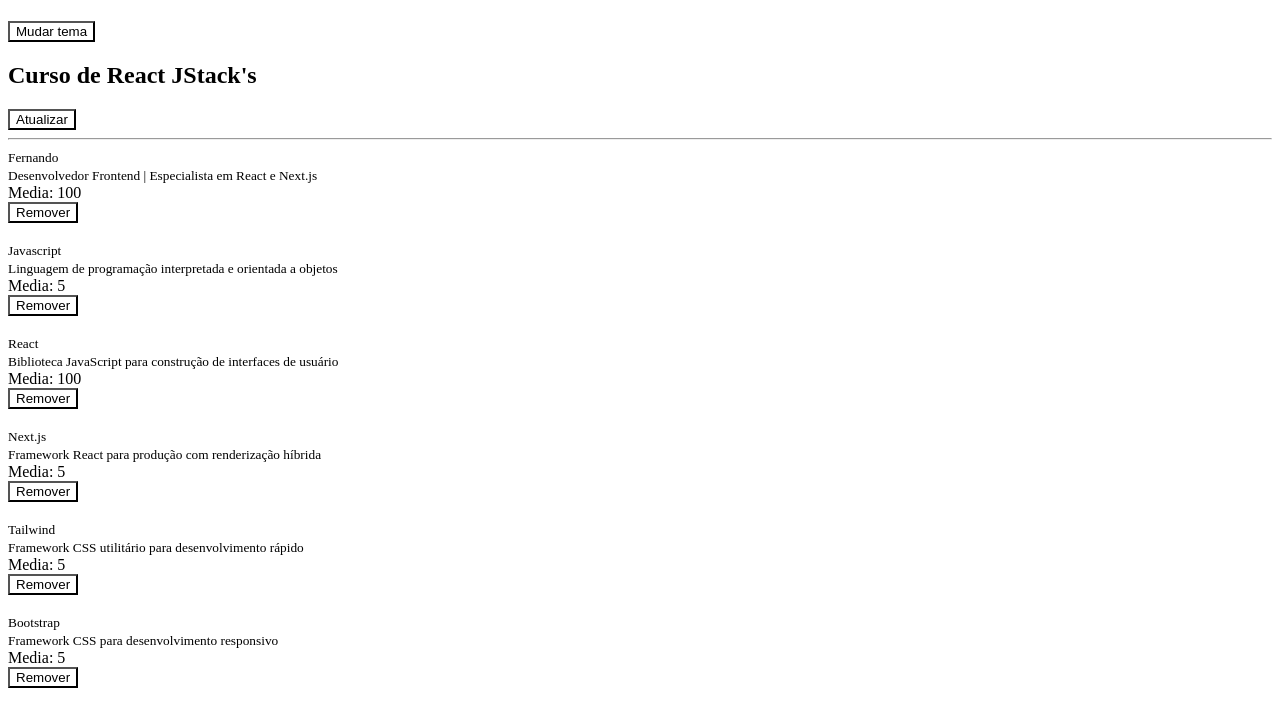
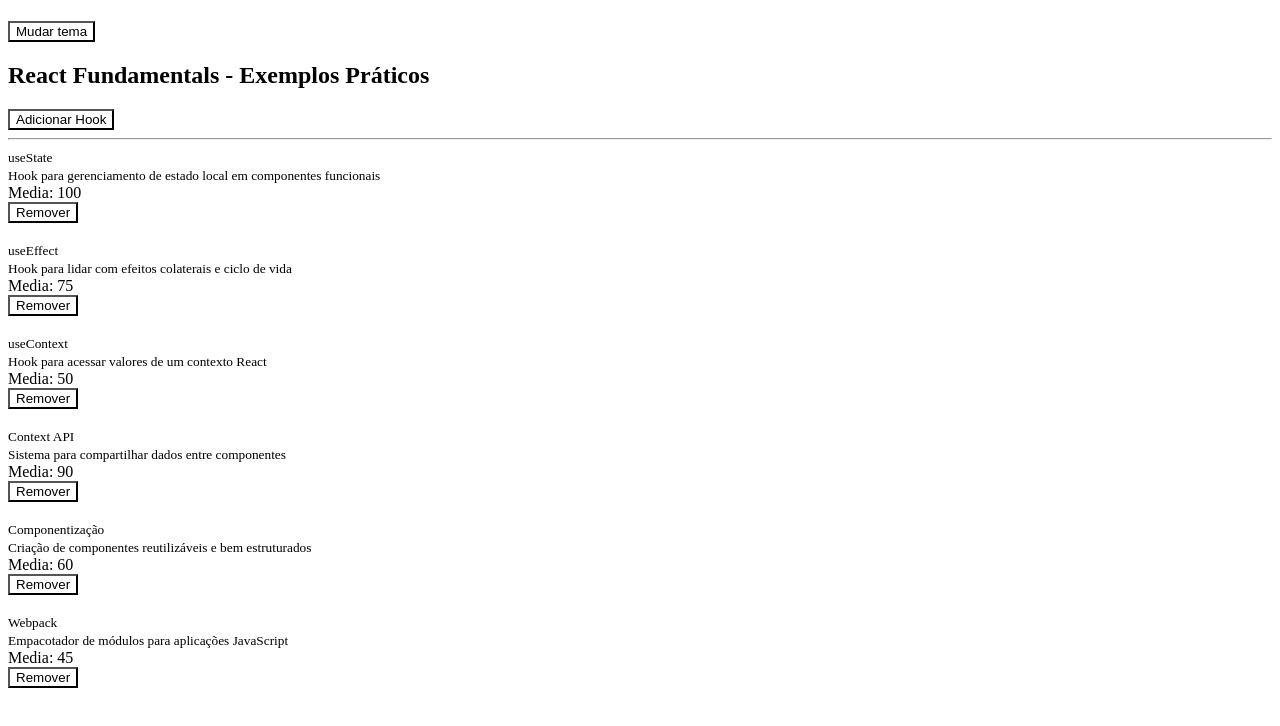
Before and after one commit to feryamaha/reac-fundamentos, a React app: page / in a window 1280 px wide. Shown: the top 726 px of the page. Built offline with nearby package versions, Linux system fonts and the light colour scheme; the HTML template or start-up script is replaced by a standard one.

Commit message:
Atualização de contéudo App.js

```diff
--- a/src/App.js
+++ b/src/App.js
@@ -1,59 +1,98 @@
-import React, { useState, createContext } from 'react';// fixed
+import React, { useState, createContext, useEffect } from 'react';
 import Post from './Post';
 import Button from './Button';
 import Header from './Header';
 
+// Exemplo de Context API
 export const ThemeContext = createContext({
     theme: "dark",
-    onToggleTheme: () => {}
+    onToggleTheme: () => { }
 });
 
 function App() {
+    // Exemplo de useState para gerenciamento de estado local
     const [theme, setTheme] = useState("dark");
     const [posts, setPosts] = useState([
-        { id: Math.random(), name: "Fernando", subtitle: "Desenvolvedor Frontend | Especialista em React e Next.js", likes: 200, },
-        { id: Math.random(), name: "Javascript", subtitle: "Linguagem de programação interpretada e orientada a objetos", likes: 10, },
-        { id: Math.random(), name: "React", subtitle: "Biblioteca JavaScript para construção de interfaces de usuário", likes: 200, },
-        { id: Math.random(), name: "Next.js", subtitle: "Framework React para produção com renderização híbrida", likes: 10, },
-        { id: Math.random(), name: "Tailwind", subtitle: "Framework CSS utilitário para desenvolvimento rápido", likes: 10, },
-        { id: Math.random(), name: "Bootstrap", subtitle: "Framework CSS para desenvolvimento responsivo", likes: 10, },
+        {
+            id: Math.random(),
+            name: "useState",
+            subtitle: "Hook para gerenciamento de estado local em componentes funcionais",
+            likes: 200
+        },
+        {
+            id: Math.random(),
+            name: "useEffect",
+            subtitle: "Hook para lidar com efeitos colaterais e ciclo de vida",
+            likes: 150
+        },
+        {
+            id: Math.random(),
+            name: "useContext",
+            subtitle: "Hook para acessar valores de um contexto React",
+            likes: 100
+        },
+        {
+            id: Math.random(),
+            name: "Context API",
+            subtitle: "Sistema para compartilhar dados entre componentes",
+            likes: 180
+        },
+        {
+            id: Math.random(),
+            name: "Componentização",
+            subtitle: "Criação de componentes reutilizáveis e bem estruturados",
+            likes: 120
+        },
+        {
+            id: Math.random(),
+            name: "Webpack",
+            subtitle: "Empacotador de módulos para aplicações JavaScript",
+            likes: 90
+        }
     ]);
 
+    // Exemplo de useEffect para persistência de dados
+    useEffect(() => {
+        // Salva o tema no localStorage
+        localStorage.setItem('theme', theme);
+
+        // Atualiza o título da página
+        document.title = `React Fundamentals - ${theme} mode`;
+
+        // Função de limpeza
+        return () => {
+            console.log('Componente desmontado');
+        };
+    }, [theme]);
+
+    // Exemplo de função para manipulação de estado
     function handleToggleTheme() {
-        setTheme((prevState) =>
-        (prevState === "dark" ? "light" : "dark"
-        ));
+        setTheme(prevState => prevState === "dark" ? "light" : "dark");
     }
 
+    // Exemplo de função para adicionar novo post
     function handleRefresh() {
         setPosts(prevState => [
             ...prevState,
             {
                 id: Math.random(),
-                name: 'React${prevState.length + 1}',
-                subtitle: 'biblioteca de UI${prevState.length + 1}',
-                likes: 200,
-            }]);
+                name: `React Hook ${prevState.length + 1}`,
+                subtitle: `Exemplo prático de uso de Hooks ${prevState.length + 1}`,
+                likes: 0,
+            }
+        ]);
     }
 
+    // Exemplo de função para remover post
     function handleRemovePost(postId) {
-        setPosts((prevState) => (
-            prevState.filter(post => post.id !== postId)
-        ));
+        setPosts(prevState => prevState.filter(post => post.id !== postId));
     }
 
     return (
-
-        <ThemeContext.Provider
-            value={{ theme, onToggleTheme: handleToggleTheme, }}>
-
-            <Header
-            >
-                <h2>Curso de React JStack's
-                    <br />
-
-                </h2>
-                <Button onClick={handleRefresh}>Atualizar</Button>
+        <ThemeContext.Provider value={{ theme, onToggleTheme: handleToggleTheme }}>
+            <Header>
+                <h2>React Fundamentals - Exemplos Práticos</h2>
+                <Button onClick={handleRefresh}>Adicionar Hook</Button>
             </Header>
 
             <hr />
@@ -65,9 +104,8 @@
                     post={post}
                 />
             ))}
-
         </ThemeContext.Provider>
-    )
+    );
 }
 
 export default App;
```
Also changed, not shown: 3 other files (tests, documents, lock files or other folders).
